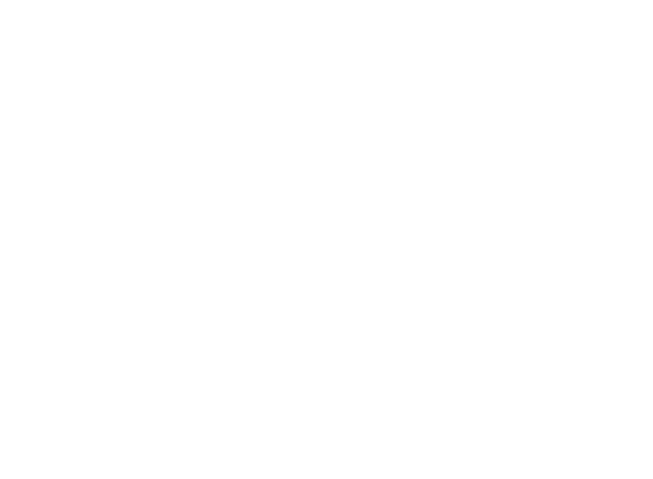
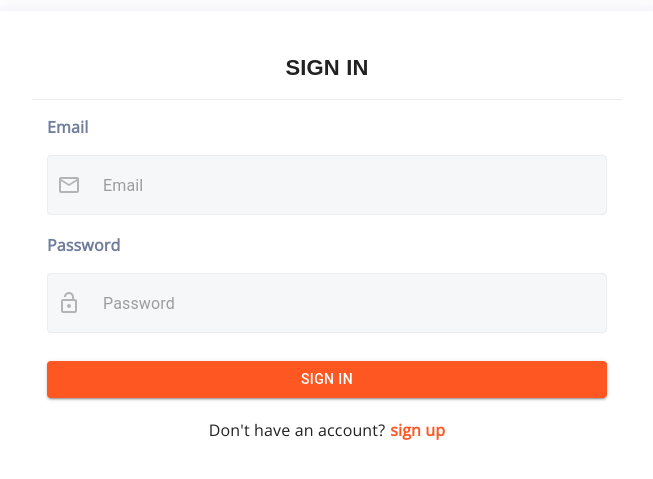
Before and after one commit to KayHuynhKaiChou/HK2T_HotelManagement_FE, a React (Vite) app in the folder client/: page /sign_in in a window 1280 px wide. Before the commit this address had no page. Shown: the part 129-608 px from the top of the page, without its empty margins (313-966 px from the left). Built offline with nearby package versions, Linux system fonts and the light colour scheme.

Commit message:
[HK2T_1007] code UI form sign in for customer

```diff
--- a/client/src/App.tsx
+++ b/client/src/App.tsx
@@ -13,8 +13,8 @@
         <Route path="/" element={<HomePage/>}/>
         <Route path="admin" element={<AdminSigninPage/>}/>
         <Route path="admin/:menu" element={<AdminHomePage/>}/>
-        <Route path="sign-in" element={<SigninPage/>}/>
-        <Route path="sign-up" element={<SignupPage/>}/>
+        <Route path="sign_in" element={<SigninPage/>}/>
+        <Route path="sign_up" element={<SignupPage/>}/>
       </Routes>
     </BrowserRouter>
   )
--- a/client/src/HotelSource/Customer/components/NavbarRightCustomer.tsx
+++ b/client/src/HotelSource/Customer/components/NavbarRightCustomer.tsx
@@ -1,17 +1,25 @@
 import { Box, Typography } from "@mui/material";
 import AccountCircleIcon from "@mui/icons-material/AccountCircle";
 import LoginIcon from "@mui/icons-material/Login";
+import { useNavigate } from "react-router-dom";
 
 export default function NavbarRightCustomer() {
+    const navigate = useNavigate();
     return (
         <Box className="bl_navbarRightCustomer_wrap">
             <Box className="bl_navbarRightCustomer_act">
                 <AccountCircleIcon />
-                <Typography sx={{ mx: "5px" }}>Sign In</Typography>
+                <Typography
+                    sx={{ mx: "5px" }}
+                    onClick={() => navigate('/sign_in')}
+                >Sign In</Typography>
             </Box>
             <Box className="bl_navbarRightCustomer_act">
                 <LoginIcon />
-                <Typography sx={{ mx: "5px" }}>Sign Up</Typography>
+                <Typography
+                    sx={{ mx: "5px" }}
+                    onClick={() => navigate('/sign_up')}
+                >Sign Up</Typography>
             </Box>
         </Box>
     )
--- /dev/null
+++ b/client/src/HotelSource/Customer/components/SigninForm.tsx
@@ -0,0 +1,62 @@
+import { Account } from "../../../types/models"
+import {useForm  , SubmitHandler} from 'react-hook-form'
+import { Button } from '@mui/material'
+import { yupResolver } from '@hookform/resolvers/yup';
+import * as yup from "yup";
+import InputHk2t from '../../../common/InputHk2t';
+import {EmailOutlined , LockOpenOutlined} from '@mui/icons-material';
+
+interface FormSignInProps {
+    onSignIn : (values : Account) => void
+    onHiddenErrorMsg : () => void
+}
+
+export default function SigninForm(props : FormSignInProps) {
+    const {onSignIn , onHiddenErrorMsg} = props
+
+    const schema = yup.object({
+        email: yup.string()
+          .required('Please enter email !'),
+        password: yup.string()
+          .required('Please enter password !')
+    });
+
+    const form = useForm({
+        defaultValues: {
+        email : '',
+        password : ''
+        },
+        resolver: yupResolver(schema)
+    })
+
+    return (
+        <form onSubmit={form.handleSubmit(onSignIn as SubmitHandler<Account>)}>
+            <InputHk2t
+                name='email'
+                label="Email"
+                placeholder='Email'
+                form={form}
+                iconInput={<EmailOutlined/>}
+                onFocus={onHiddenErrorMsg}
+            />
+            <InputHk2t
+                name='password'
+                label="Password"
+                placeholder='Password'
+                typeInput='password'
+                form={form}
+                iconInput={<LockOpenOutlined/>}
+                onFocus={onHiddenErrorMsg}
+            />
+            <div className="bl_btn__login">
+                <Button
+                    size='medium'
+                    type="submit"
+                    variant="contained"
+                >
+                    Sign In
+                </Button>
+            </div>
+        </form>
+    )
+}
--- a/client/src/HotelSource/Customer/pages/SigninPage.tsx
+++ b/client/src/HotelSource/Customer/pages/SigninPage.tsx
@@ -1,8 +1,51 @@
+import SigninForm from "../components/SigninForm";
+import { useNavigate } from "react-router-dom";
+import { Account } from "../../../types/models";
+import { useEffect, useState } from "react";
+import { useSelector , useDispatch } from 'react-redux';
+import { userAction } from "../../../redux/actions/user";
+import { RootState } from "../../../redux/reducers";
 
 export default function SigninPage() {
+  const navigate = useNavigate();
+  const {response , user} = useSelector<RootState , RootState>(state => state);
+  const dispatch = useDispatch();
+  const [msgSignin , setMsgSignin] = useState<string>('');
+
+  const handleSignIn = async (formSignin : Account) => {
+    dispatch(userAction.updateUser(formSignin) as any)
+  }
+
+  const handleResetMsgSignin = () => {
+    if(msgSignin != ''){
+      setMsgSignin('')
+    }
+  }
+
+  useEffect(() => {
+    if(response.isLoading || response.status == 0) return;
+    if(response.status == 200){
+      navigate('/')
+    }else{
+      setMsgSignin(response.message)
+    }
+  }, [user , response])
+
   return (
-    <div>
-
+    <div className="bl_signinPage_container">
+      <div className="bl_signinForm">
+        <div className="bl_signinForm_header">Sign in</div>
+        <div className="bl_signinForm_body">
+          <SigninForm
+            onSignIn={handleSignIn}
+            onHiddenErrorMsg={handleResetMsgSignin}
+          />
+        </div>
+        <div className="bl_signinForm_footer">
+          Don't have an account?
+          <div className="bl_signinForm_footer__main">sign up</div>
+        </div>
+      </div>
     </div>
   )
 }
--- a/client/src/HotelSource/Customer/styles/applicationCustomerStyle.scss
+++ b/client/src/HotelSource/Customer/styles/applicationCustomerStyle.scss
@@ -25,6 +25,7 @@
 
     .bl_navbarRightCustomer_act{
         display: flex;
+        cursor: pointer;
     }
 }
 
@@ -92,7 +93,7 @@
                 &:last-child{
                     flex-basis: 15%;
                     border-left: none;
-                    background-color: #ff5722;
+                    background-color: color-btn-customer;
                     border-radius: 0 10px 10px 0;
                     display: flex;
                     cursor: pointer;
@@ -110,3 +111,71 @@
 
     }
 }
+
+// Sign in page
+.bl_signinPage_container{
+    display: flex;
+    height: 100vh;
+
+    .bl_signinForm{
+        margin: auto;
+        padding: 40px;
+        width: 670px;
+        height: 520px;
+        border-radius: 10px;
+        box-shadow: 0 0 20px 0 rgba(62,28,131,0.1);
+
+        &_header{
+            font-size: 22px;
+            text-align: center;
+            font-weight: bold;
+            text-transform: uppercase;
+            font-family: 'Montserrat', sans-serif;
+            padding-bottom: 15px;
+            border-bottom: 1px solid #e9ecef;
+        }
+
+        &_body{
+            margin: 15px;
+            .un_input {
+                .MuiOutlinedInput-root{
+                    background: #f6f7f9;
+                    padding: 10px;
+
+                    svg{
+                        opacity: 0.5;
+                    }
+                }
+
+                input{
+                    background: #f6f7f9;
+                }
+
+                fieldset{
+                    border-color: #ebedf1;
+                }
+            }
+
+            .bl_btn__login{
+                margin: 20px 0;
+                button{
+                    background-color: $color-btn-customer;
+                    width: 100%;
+                    color: #fff;
+                }
+            }
+        }
+
+        &_footer{
+            text-align: center;
+
+            &__main{
+                display: inline;
+                margin-left: 5px;
+                color: $color-btn-customer;
+                font-weight: bold;
+                cursor: pointer;
+            }
+        }
+    }
+}
--- a/client/src/common/InputHk2t.tsx
+++ b/client/src/common/InputHk2t.tsx
@@ -1,15 +1,17 @@
 import { Controller } from 'react-hook-form'
-import { TextField } from '@mui/material'
+import { InputAdornment, TextField } from '@mui/material'
 import '../styles/applicationCommonStyle.scss'
 
 interface InputProps {
     form?: any;
     name: string;
+    label?: string;
     placeholder?: string;
     typeInput?: string;
     disabled?: boolean;
     className?: string;
     value?: string;
+    iconInput?: JSX.Element;
     onChange?: (e: React.ChangeEvent<HTMLInputElement>) => void;
     onFocus?: () => void
 }
@@ -18,11 +20,13 @@
     const {
         form,
         name = '',
+        label = '',
         placeholder = '',
         disabled = false,
         typeInput = 'text',
         className = '',
         value = '',
+        iconInput,
         onChange,
         onFocus
     } = props
@@ -48,6 +52,13 @@
                             helperText={errors[name]?.message}
                             className={`un_input ${className}`}
                             onFocus={onFocus}
+                            InputProps={iconInput ? {
+                                startAdornment: (
+                                  <InputAdornment position="start">
+                                    {iconInput}
+                                  </InputAdornment>
+                                ),
+                            } : {}}
                         />
                     }
                 />
@@ -65,13 +76,25 @@
                     type={typeInput}
                     fullWidth
                     className={`un_input ${className}`}
+                    InputProps={iconInput ? {
+                        startAdornment: (
+                          <InputAdornment position="start">
+                            {iconInput}
+                          </InputAdornment>
+                        ),
+                    } : {}}
                 />
             )
         }
     }
 
     return (
-        renderInput()
+        <div className='un_input_wrap'>
+            <div className="un_input_label">
+                {label}
+            </div>
+            {renderInput()}
+        </div>
     )
 }
 
--- a/client/src/styles/_mixins.scss
+++ b/client/src/styles/_mixins.scss
@@ -4,6 +4,11 @@
     display: flex;
     align-items: center;
     gap: 8px;
+}
+
+@mixin flex-column {
+    display: flex;
+    flex-direction: column;
 }
 
 @mixin flex-column-center {
--- a/client/src/styles/_variables.scss
+++ b/client/src/styles/_variables.scss
@@ -22,3 +22,5 @@
 $height-banner-home-page: 660px;
 $font-size-main-header-banner: 42px;
 $font-size-support-header-banner: 18px;
+
+$color-btn-customer: #ff5722;
--- a/client/src/styles/applicationCommonStyle.scss
+++ b/client/src/styles/applicationCommonStyle.scss
@@ -2,6 +2,14 @@
 @import 'mixins';
 
 // input common
+.un_input_wrap{
+    margin-bottom: 10px;
+    @include flex-column;
+    .un_input_label{
+        color: #707e9c;
+        font-weight: bold;
+    }
+
     .un_input{
         input{
             background: #fff;
@@ -19,6 +27,7 @@
 
         .Mui-error fieldset{
             border-color: $color-error-msg-input !important;
+        }
     }
 }
 
```
Lines whose indentation alone changed are shown as unchanged.
